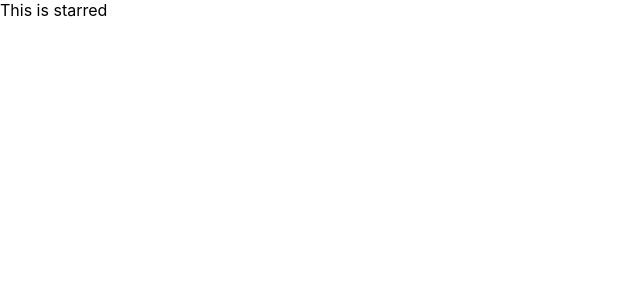
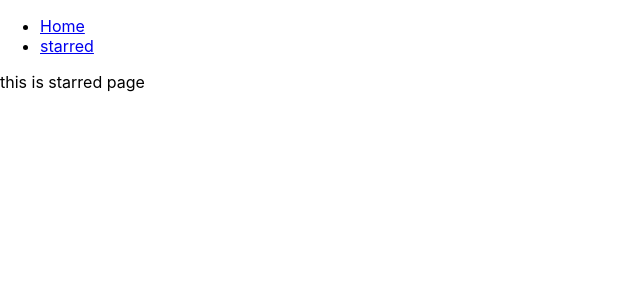
Before and after one commit to gaganverma01/box-office, a React (Create React App) app: page /starred in a window 1280 px wide. Shown: the top 300 px of the page, without its empty margins (0-640 px from the left). Built offline with nearby package versions, Linux system fonts and the light colour scheme.

Commit message:
added navbar and created page components

```diff
--- a/src/App.js
+++ b/src/App.js
@@ -1,17 +1,26 @@
 import React from 'react';
 import { Switch, Route } from 'react-router-dom';
 
+import Navs from './components/Navs';
+import Home from './Pages/Home';
+import Starred from './Pages/Starred';
+
 function App() {
   return (
+    <div>
+      <Navs />
       <Switch>
         <Route exact path="/">
-        This is home page
+          <Home />
         </Route>
         <Route exact path="/starred">
-        This is starred
+          <Starred />
         </Route>
-      <Route>This is 404 page</Route>
+        <Route>
+          <div>page not found</div>
+        </Route>
       </Switch>
+    </div>
   );
 }
 
--- /dev/null
+++ b/src/Pages/Home.js
@@ -0,0 +1,7 @@
+import React from 'react';
+
+const Home = () => {
+  return <div>This is home page</div>;
+};
+
+export default Home;
--- /dev/null
+++ b/src/Pages/Starred.js
@@ -0,0 +1,7 @@
+import React from 'react';
+
+const Starred = () => {
+  return <div>this is starred page</div>;
+};
+
+export default Starred;
--- /dev/null
+++ b/src/components/Navs.js
@@ -0,0 +1,24 @@
+import React from 'react';
+import { Link } from 'react-router-dom';
+
+const LINKS = [
+  { to: '/', text: 'Home' },
+  { to: '/starred', text: 'starred' },
+];
+
+const Navs = () => {
+  return (
+    <div>
+      <ul>
+        {LINKS.map(item => (
+          // eslint-disable-next-line arrow-body-style
+          <li key={item.to}>
+            <Link to={item.to}>{item.text}</Link>
+          </li>
+        ))}
+      </ul>
+    </div>
+  );
+};
+
+export default Navs;
```
Also changed, not shown: 1 other file (tests, documents, lock files or other folders). Lines whose indentation alone changed are shown as unchanged.
